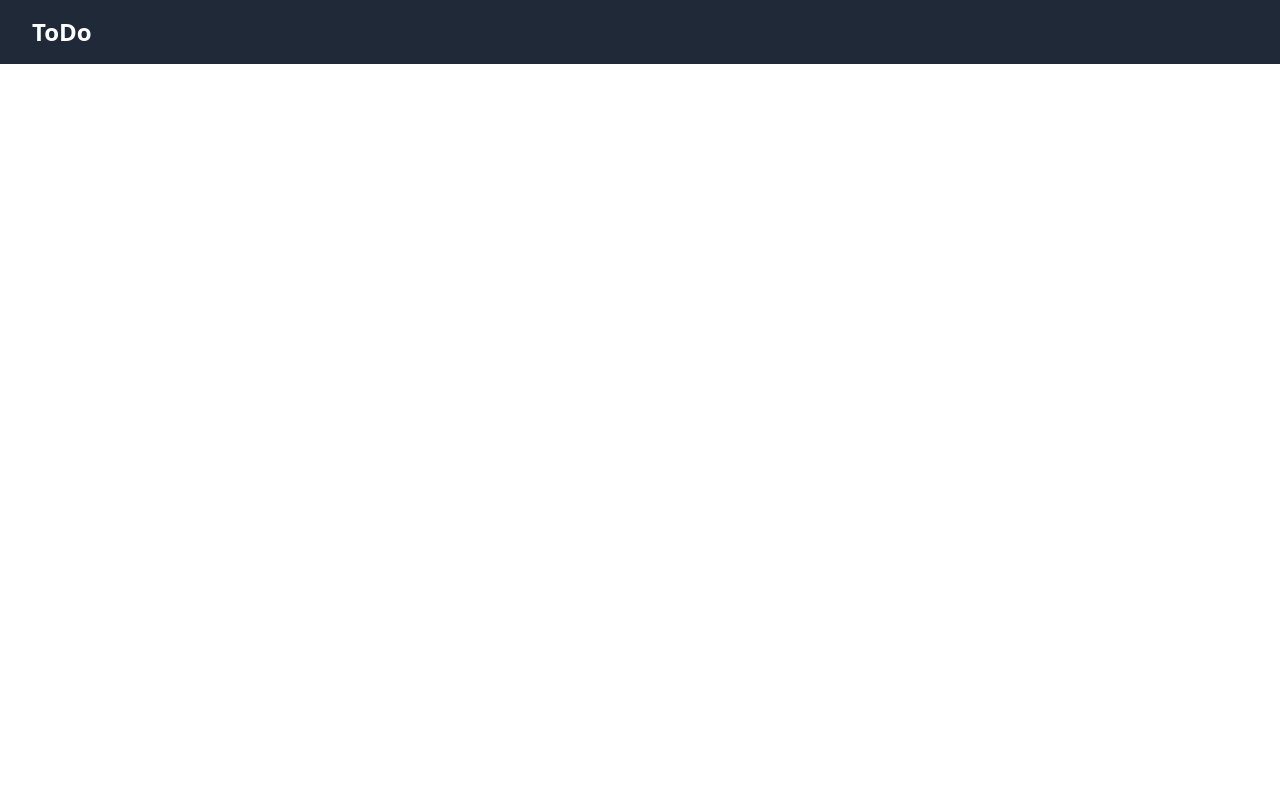
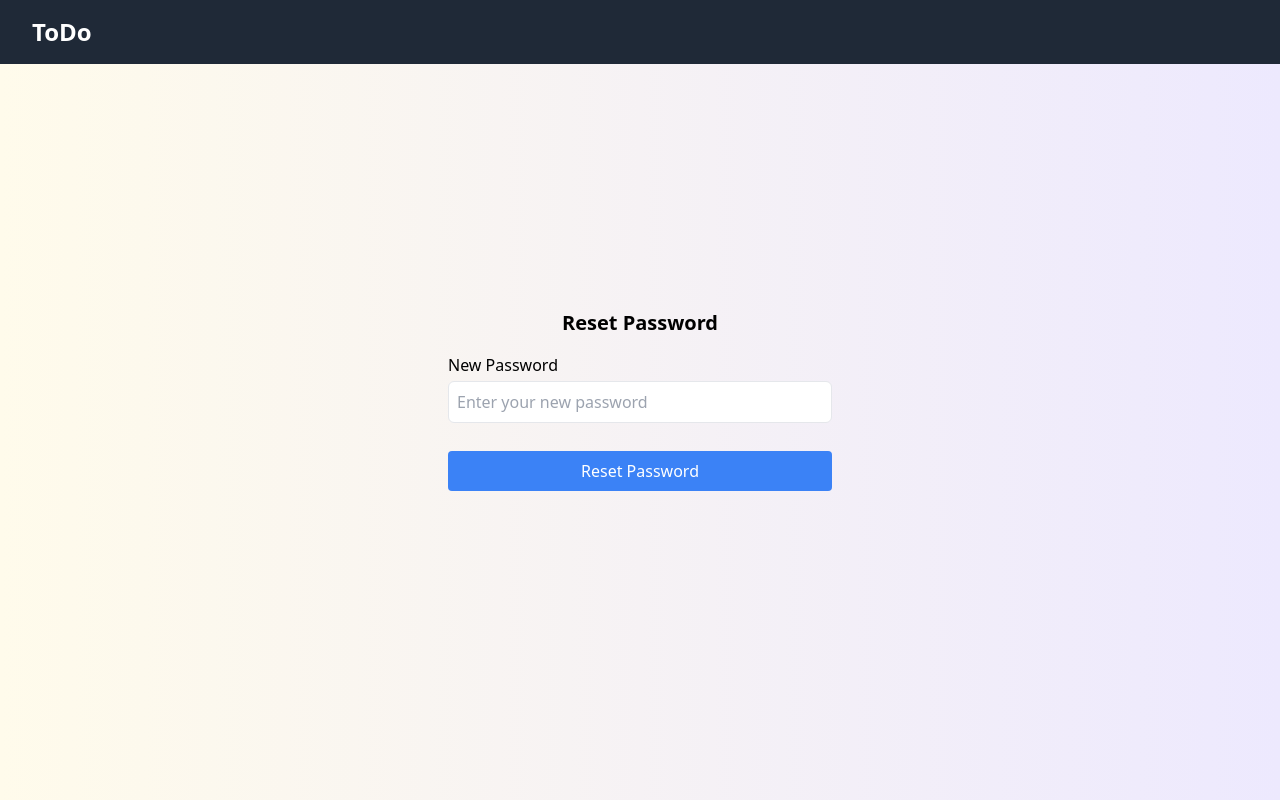
Before and after one commit to shrawan1s/ViteToDo, a React (Vite) app: page /ResetPassword/1 in a window 1280 px wide. Built offline with nearby package versions, Linux system fonts and the light colour scheme.

Commit message:
Reset password feature completed

```diff
--- a/src/api/userAuth.ts
+++ b/src/api/userAuth.ts
@@ -1,5 +1,5 @@
 import axios, { AxiosError } from 'axios';
-import { ApiForgotPasswordResponse, ApiResponse, ApiResponseError, ApiResponseForgotPasswordError, ForgotPassword, UserDataSignin, UserDataSignup } from '../utility/userAuth';
+import { ApiPasswordResponse, ApiResponse, ApiResponseError, ApiResponsePasswordError, ForgotPassword, UserDataSignin, UserDataSignup } from '../utility/UserAuth'
 
 const BASE_URL = 'http://localhost:3000/api/auth';
 
@@ -22,9 +22,18 @@ export const signinUser = async (userData: UserDataSignin): Promise<ApiResponse>
     }
 }
 
-export const forgotPassword = async (userData: ForgotPassword): Promise<ApiForgotPasswordResponse> => {
+export const forgotPassword = async (userData: ForgotPassword): Promise<ApiPasswordResponse> => {
     try {
-        const response = await axios.post<ApiForgotPasswordResponse>(`${BASE_URL}/forgotpassword`, userData);
+        const response = await axios.post<ApiPasswordResponse>(`${BASE_URL}/forgotpassword`, userData);
+        return response.data;
+    } catch (error: any) {
+        return handleAxiosForgotPasswordError(error);
+    }
+}
+
+export const resetPassword = async (resetToken: string, newPassword: string): Promise<ApiPasswordResponse> => {
+    try {
+        const response = await axios.post<ApiPasswordResponse>(`${BASE_URL}/resetpassword`, { resetToken, newPassword });
         return response.data;
     } catch (error: any) {
         return handleAxiosForgotPasswordError(error);
@@ -46,7 +55,7 @@ const handleAxiosError = (error: AxiosError<ApiResponseError>): ApiResponseError
     }
 }
 
-const handleAxiosForgotPasswordError = (error: AxiosError<ApiResponseForgotPasswordError>): ApiResponseForgotPasswordError => {
+const handleAxiosForgotPasswordError = (error: AxiosError<ApiResponsePasswordError>): ApiResponsePasswordError => {
     if (error.response) {
         // Server responded with an error
         return { success: false, error: JSON.stringify(error.response.data.error) };
--- a/src/components/ResetPassword.tsx
+++ b/src/components/ResetPassword.tsx
@@ -1,9 +1,74 @@
-// import React from 'react'
+import React, { useState } from 'react';
+import { useParams } from 'react-router-dom';
+import { Formik, Form, Field, ErrorMessage } from 'formik';
+import { ResetPasswordSchema } from '../schema/ResetPasswordSchema';
+import { initialValues, ResetPasswordFormValues } from '../utility/ResetPasswordUtility';
+import { resetPassword } from '../api/userAuth';
+import CustomSnackbar from './SnackbarComponent';
 
-function ResetPassword() {
+const ResetPassword: React.FC = () => {
+    const { resetToken } = useParams<{ resetToken?: string }>();
+    const [snackbarOpen, setSnackbarOpen] = useState<boolean>(false);
+    const [snackbarMessage, setSnackbarMessage] = useState<string>('');
+    const [snackbarSeverity, setSnackbarSeverity] = useState<'error' | 'success' | 'info' | 'warning'>('error');
+    const [btnDisable, setBtnDisable] = useState<boolean>(false);
+
+    const handleClose = (_event: React.SyntheticEvent | Event, reason?: string) => {
+        if (reason === 'clickaway') {
+            return;
+        }
+        setSnackbarOpen(false);
+    };
+
+    const handleSubmit = async (values: ResetPasswordFormValues) => {
+        try {
+            setBtnDisable(true);
+            if (resetToken) {
+                const response = await resetPassword(resetToken, values.password);
+                if (response.success) {
+                    setSnackbarOpen(true);
+                    setSnackbarMessage(response.message);
+                    setSnackbarSeverity("success");
+                } else {
+                    setBtnDisable(false);
+                    setSnackbarOpen(true);
+                    setSnackbarMessage(response.error);
+                    setSnackbarSeverity("error");
+                }
+            } else {
+                throw new Error("Reset token is missing");
+            }
+        } catch (error: any) {
+            setBtnDisable(false);
+            setSnackbarOpen(true);
+            setSnackbarMessage(error.message);
+            setSnackbarSeverity("error");
+        }
+    };
+
     return (
-        <div>ResetPassword</div>
-    )
-}
+        <div className="p-3 bg-gradient-to-r from-amber-50 to-violet-100 flex items-center justify-center h-screen">
+            <div className="max-w-sm w-full">
+                <h2 className="text-xl font-bold mb-4 text-center">Reset Password</h2>
+                <Formik initialValues={initialValues} validationSchema={ResetPasswordSchema} onSubmit={handleSubmit}>
+                    <Form>
+                        <div className="mb-4">
+                            <label htmlFor="password" className="block mb-1">New Password</label>
+                            <Field type="password" id="password" name="password" className="border p-2 w-full rounded-md outline-none" placeholder="Enter your new password" />
+                            <div className="h-1">
+                                <ErrorMessage name="password" component="div" className="text-red-500" />
+                            </div>
+                        </div>
+                        <button type="submit" disabled={btnDisable} className={`${btnDisable ? 'bg-blue-400 cursor-not-allowed' : 'bg-blue-500 hover:bg-blue-600'
+                            } text-white px-4 py-2 rounded w-full mt-2`}>
+                            Reset Password
+                        </button>
+                    </Form>
+                </Formik>
+            </div>
+            <CustomSnackbar open={snackbarOpen} onClose={handleClose} message={snackbarMessage} severity={snackbarSeverity} />
+        </div>
+    );
+};
 
-export default ResetPassword
+export default ResetPassword;
--- /dev/null
+++ b/src/schema/ResetPasswordSchema.ts
@@ -0,0 +1,8 @@
+import * as Yup from 'yup';
+
+// Define Yup schema for form validation
+export const ResetPasswordSchema = Yup.object().shape({
+    password: Yup.string()
+        .min(6, 'Password must be at least 6 characters')
+        .required('Password is required')
+});
--- /dev/null
+++ b/src/utility/ResetPasswordUtility.ts
@@ -0,0 +1,7 @@
+export interface ResetPasswordFormValues {
+    password: string;
+}
+
+export const initialValues: ResetPasswordFormValues = {
+    password: '',
+};
```
Also changed, not shown: src/utility/UserAuth.ts (renamed from src/utility/userAuth.ts, +12 -13 lines), 1 other file (tests, documents, lock files or other folders).
